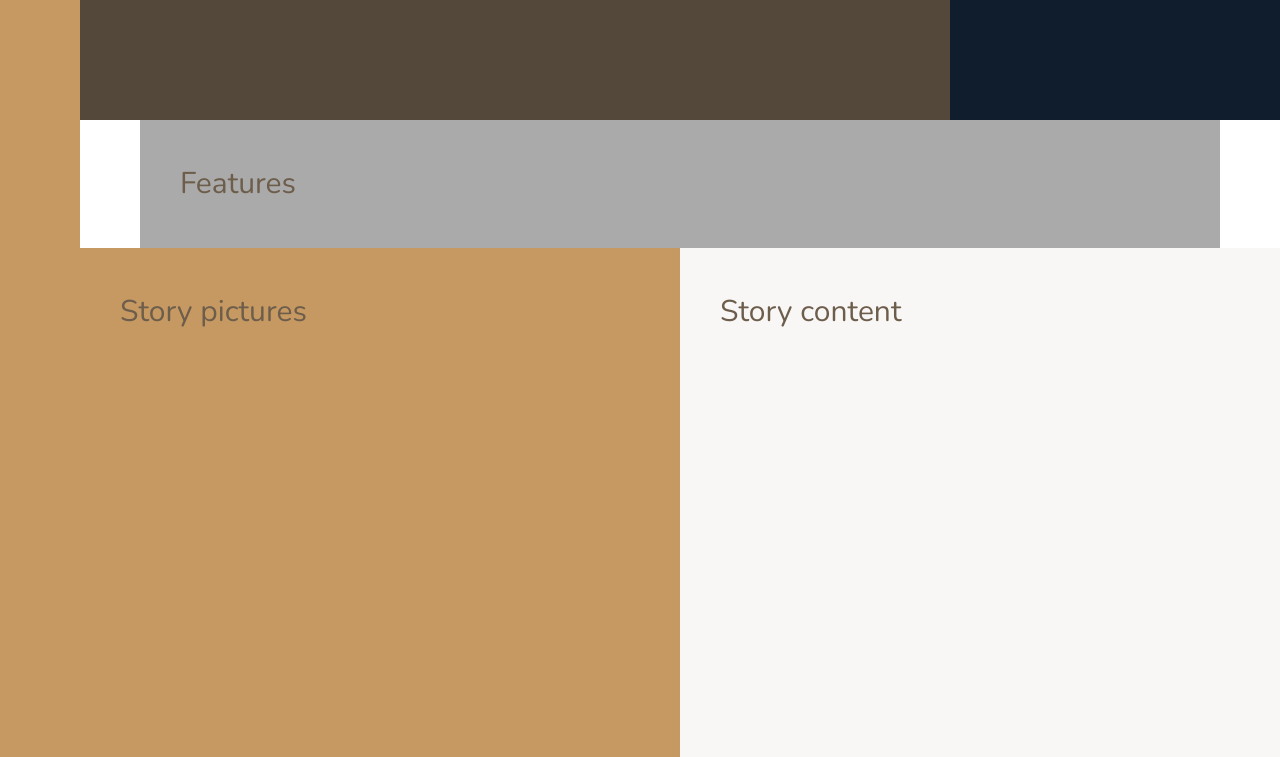
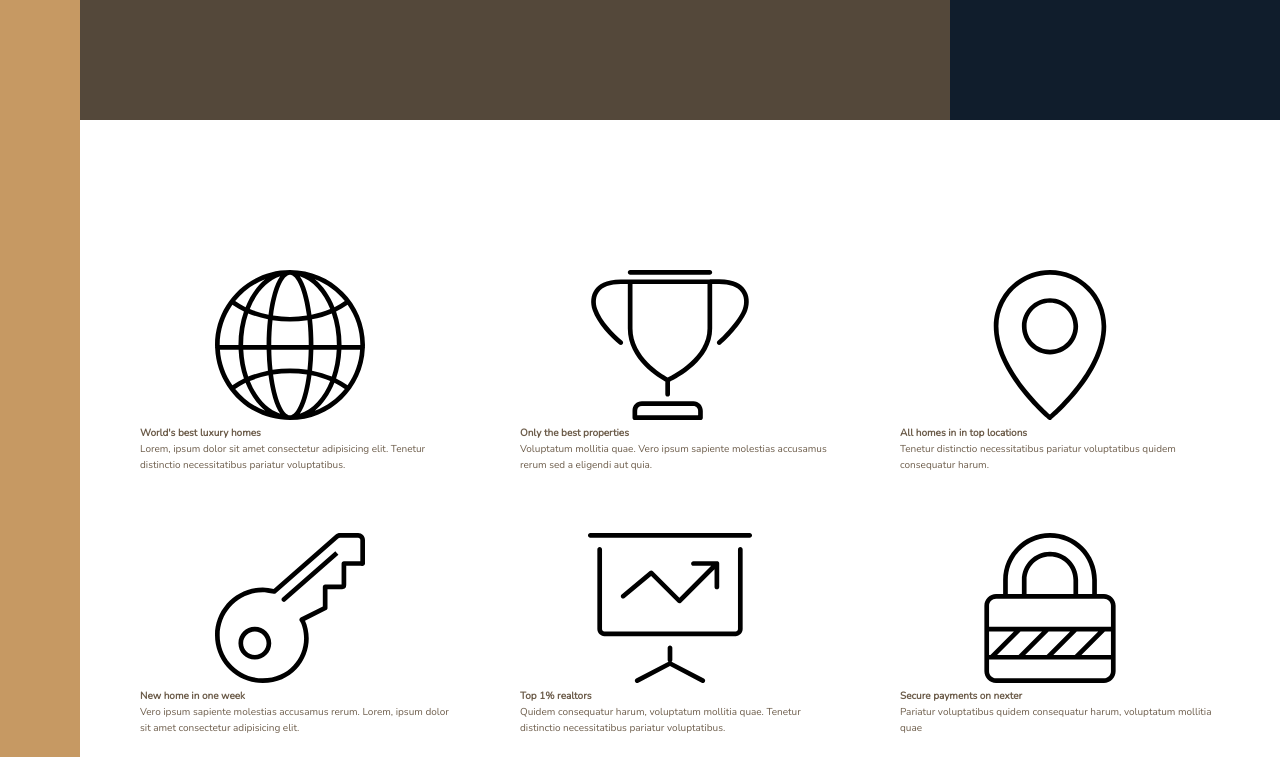
Before and after one commit to Tuund/Nexter, a website: page index.html in a window 1280 px wide. Shown: the part 520-1277 px from the top of the page. Drawn offline with nearby package versions, Linux system fonts and the light colour scheme.

Commit message:
4. Building the Features Section - Part 1

```diff
--- a/index.html
+++ b/index.html
@@ -21,7 +21,66 @@
 
     <div class="realtors">Top 3 realtors</div>
 
-    <section class="features">Features</section>
+    <section class="features">
+      <div class="feature">
+        <svg class="feature__icon">
+          <use xlink:href="img/sprite.svg#icon-global"></use>
+        </svg>
+        <h4 class="heading-4">World's best luxury homes</h4>
+        <p class="feature__text">
+          Lorem, ipsum dolor sit amet consectetur adipisicing elit. Tenetur distinctio
+          necessitatibus pariatur voluptatibus.
+        </p>
+      </div>
+      <div class="feature">
+        <svg class="feature__icon">
+          <use xlink:href="img/sprite.svg#icon-trophy"></use>
+        </svg>
+        <h4 class="heading-4">Only the best properties</h4>
+        <p class="feature__text">
+          Voluptatum mollitia quae. Vero ipsum sapiente molestias accusamus rerum sed a eligendi aut
+          quia.
+        </p>
+      </div>
+      <div class="feature">
+        <svg class="feature__icon">
+          <use xlink:href="img/sprite.svg#icon-map-pin"></use>
+        </svg>
+        <h4 class="heading-4">All homes in in top locations</h4>
+        <p class="feature__text">
+          Tenetur distinctio necessitatibus pariatur voluptatibus quidem consequatur harum.
+        </p>
+      </div>
+      <div class="feature">
+        <svg class="feature__icon">
+          <use xlink:href="img/sprite.svg#icon-key"></use>
+        </svg>
+        <h4 class="heading-4">New home in one week</h4>
+        <p class="feature__text">
+          Vero ipsum sapiente molestias accusamus rerum. Lorem, ipsum dolor sit amet consectetur
+          adipisicing elit.
+        </p>
+      </div>
+      <div class="feature">
+        <svg class="feature__icon">
+          <use xlink:href="img/sprite.svg#icon-presentation"></use>
+        </svg>
+        <h4 class="heading-4">Top 1% realtors</h4>
+        <p class="feature__text">
+          Quidem consequatur harum, voluptatum mollitia quae. Tenetur distinctio necessitatibus
+          pariatur voluptatibus.
+        </p>
+      </div>
+      <div class="feature">
+        <svg class="feature__icon">
+          <use xlink:href="img/sprite.svg#icon-lock"></use>
+        </svg>
+        <h4 class="heading-4">Secure payments on nexter</h4>
+        <p class="feature__text">
+          Pariatur voluptatibus quidem consequatur harum, voluptatum mollitia quae
+        </p>
+      </div>
+    </section>
 
     <div class="story__pictures">Story pictures</div>
 
--- a/sass/_base.scss
+++ b/sass/_base.scss
@@ -41,11 +41,4 @@ body {
     [sidebar-start] 8rem [sidebar-end full-start] minmax(6rem, 1fr) [center-start]
     repeat(8, [col-start] minmax(min-content, 14rem) [col-end])
     [center-end] minmax(6rem, 1fr) [full-end];
-
-
-  // temporary
-  & > * {
-    padding: 40px;
-    font-size: 3rem;
-  }
 }
--- a/sass/_features.scss
+++ b/sass/_features.scss
@@ -1,4 +1,8 @@
 .features {
+  display: grid;
+  grid-template-columns: repeat(3, 1fr);
+  gap: 6rem;
+
   grid-column: center-start / center-end;
-  background-color: $color-grey-light-2;
+  margin: 15rem 0;
 }
```
Also changed, not shown: css/style.css.
